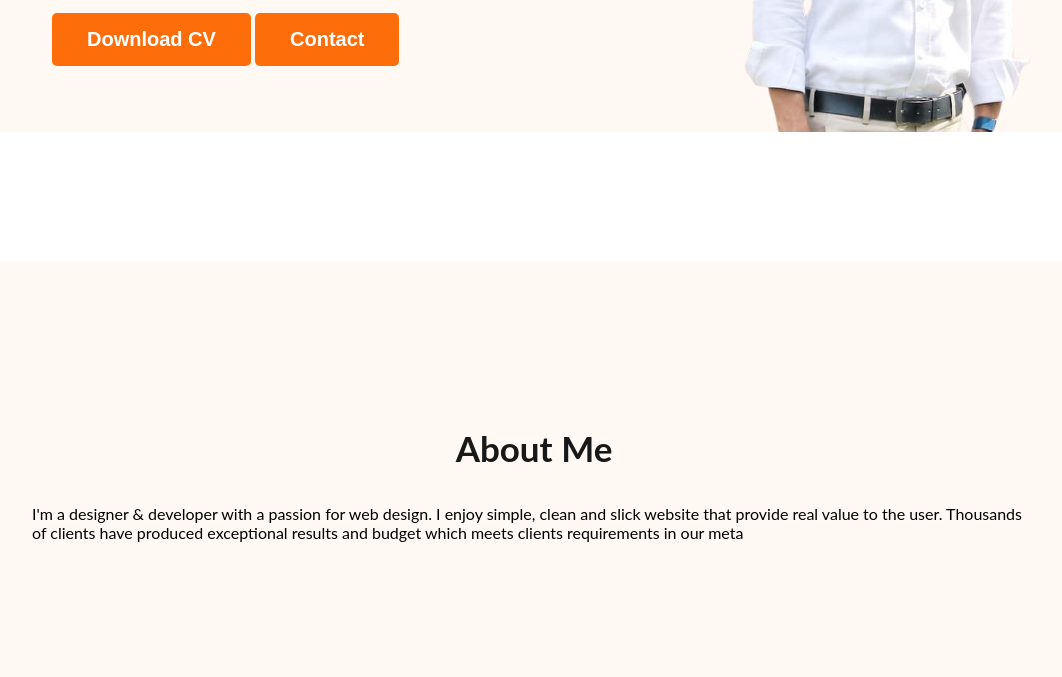
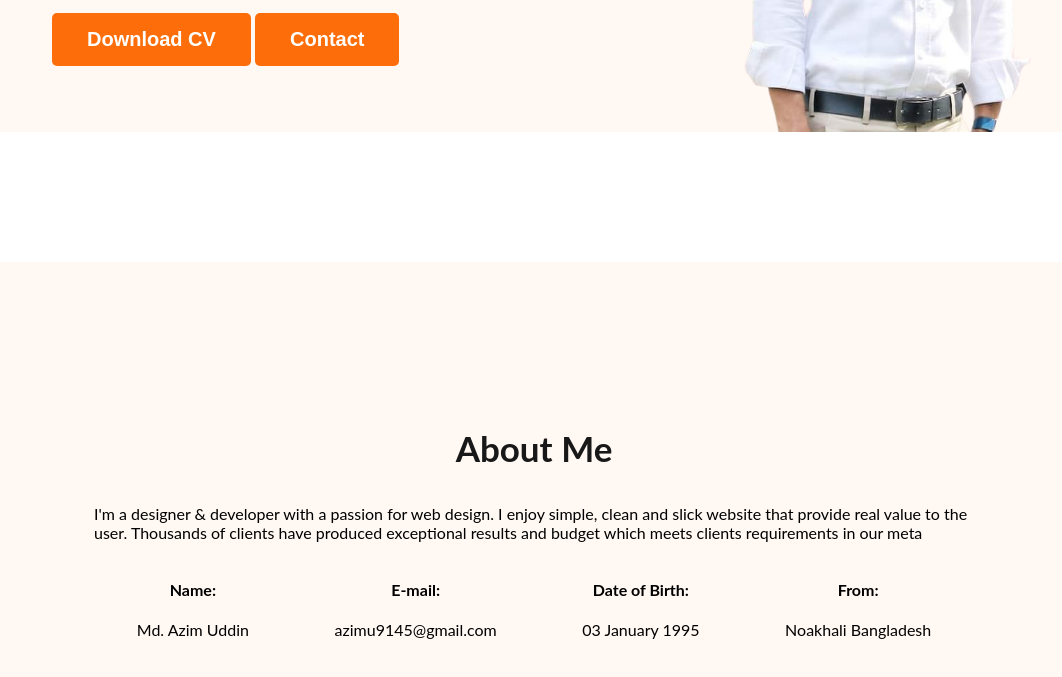
Before and after one commit to Azim9145/my-portfolio, a plain HTML site: page index.html in a window 1280 px wide. Shown: the part 553-1230 px from the top of the page, without its empty margins (106-1168 px from the left). Drawn offline with Linux system fonts and the light colour scheme.

Commit message:
added about information

```diff
--- a/index.html
+++ b/index.html
@@ -40,6 +40,24 @@
             <p class="section-descriptiion">
                 I'm a designer & developer with a passion for web design. I enjoy simple, clean and slick website that provide real value to the user. Thousands of clients have produced exceptional results and budget which meets clients requirements in our meta
             </p>
+            <div class="about-info-container">
+                <div class="about-info">
+                    <h4 class="info-title">Name:</h4>
+                    <p class="info-description">Md. Azim Uddin</p>
+                </div>
+                <div class="about-info">
+                    <h4 class="info-title">E-mail:</h4>
+                    <p class="info-description">azimu9145@gmail.com</p>
+                </div>
+                <div class="about-info">
+                    <h4 class="info-title">Date of Birth:</h4>
+                    <p class="info-description">03 January 1995</p>
+                </div>
+                <div class="about-info">
+                    <h4 class="info-title">From:</h4>
+                    <p class="info-description">Noakhali Bangladesh</p>
+                </div>
+            </div>
         </section>
     </main>
 
--- a/styles/portfolio.css
+++ b/styles/portfolio.css
@@ -100,6 +100,11 @@ nav a{
 }
 /* main section styles */
 
+main{
+    max-width: 1140px;
+    margin: 0 auto;
+}
+
 /* about section styles*/
 .about{
     padding: 130px;
@@ -107,3 +112,10 @@ nav a{
     background: #fff8f3;
     margin: 130px 0;
 }
+.about-info-container{
+    display: flex;
+    justify-content: space-around;
+}
+.about-info{
+    text-align: center;
+}
```
